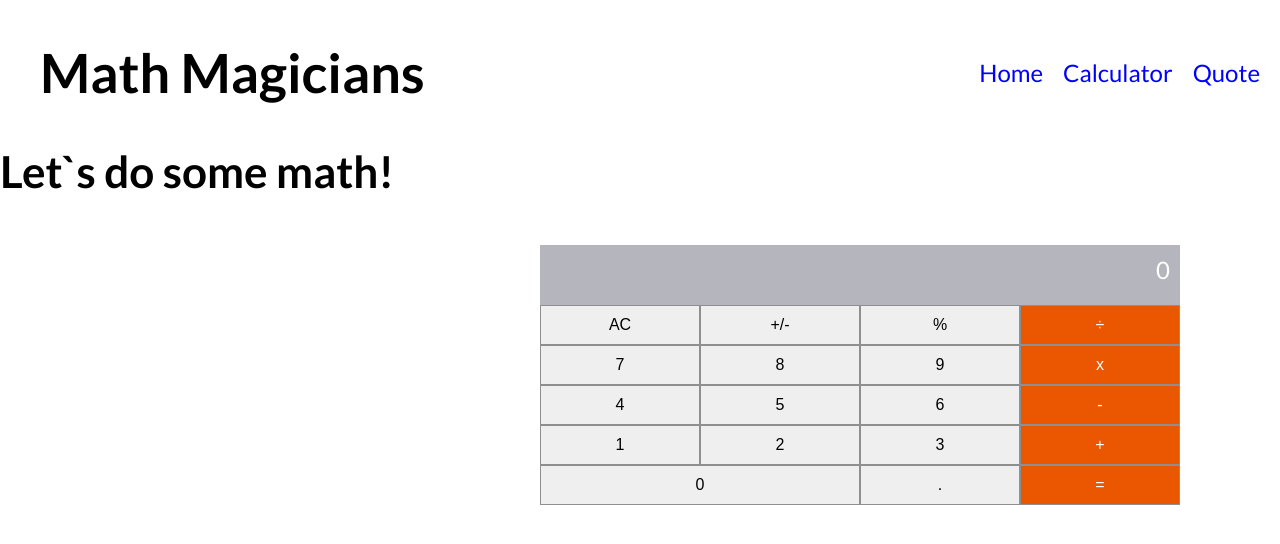
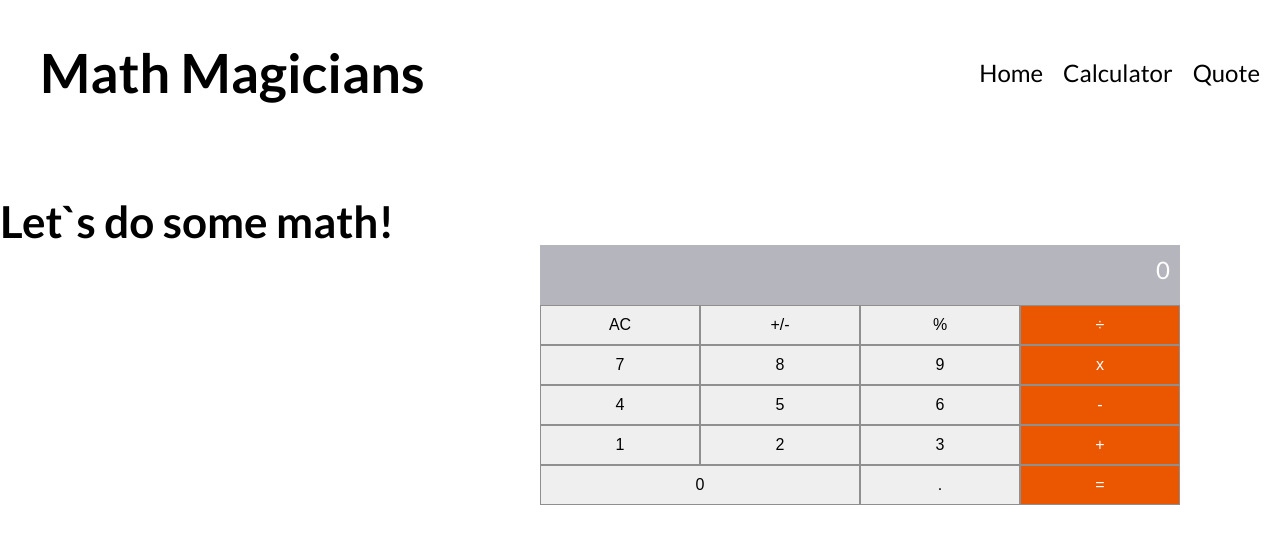
Before and after one commit to AJ193/Math-Magicians, a React (Create React App) app: page /calculator in a window 1280 px wide. Shown: the top 544 px of the page. Built offline with nearby package versions, Linux system fonts and the light colour scheme.

Commit message:
Modify css files

```diff
--- a/src/components/Calculator.css
+++ b/src/components/Calculator.css
@@ -77,4 +77,6 @@ button:active {
 
 h2 {
   font-size: 44px;
+  position: relative;
+  top: 50px;
 }
--- a/src/components/Navigation.module.css
+++ b/src/components/Navigation.module.css
@@ -22,9 +22,9 @@ h1 {
 
 .links {
   text-decoration: none;
-  color: blue;
+  color: black;
 }
 
 .links:hover {
-  color: rgb(58, 58, 126);
+  color: blue;
 }
--- a/src/components/Quotes.css
+++ b/src/components/Quotes.css
@@ -9,5 +9,6 @@
 
 p {
   margin-top: 50px;
-  font-size: 44px;
+  font-size: 35px;
+  color: brown;
 }
```
